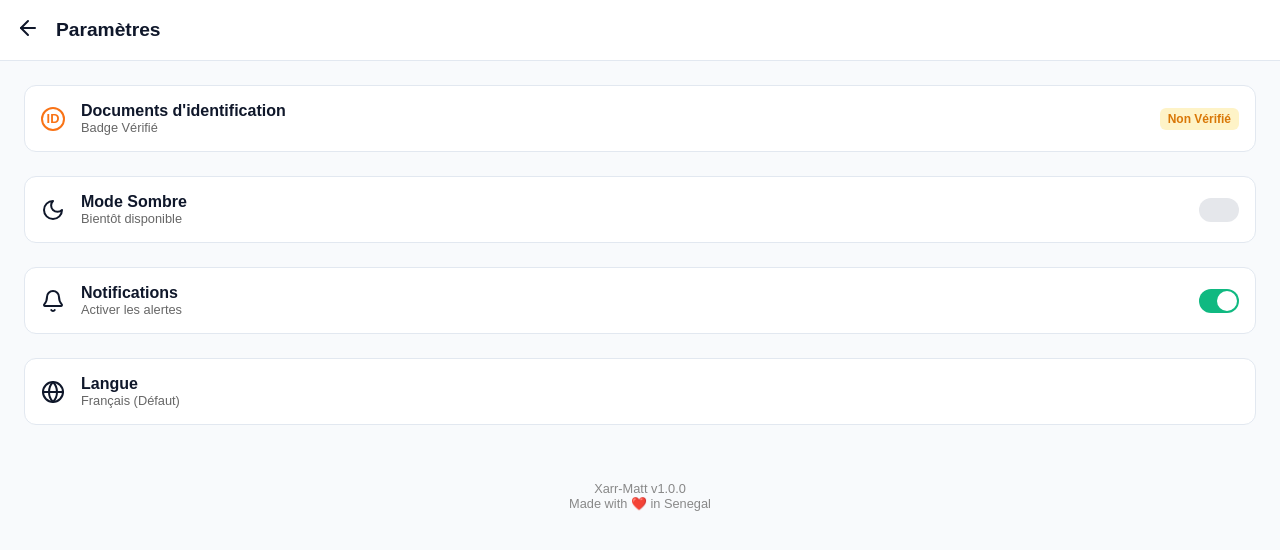
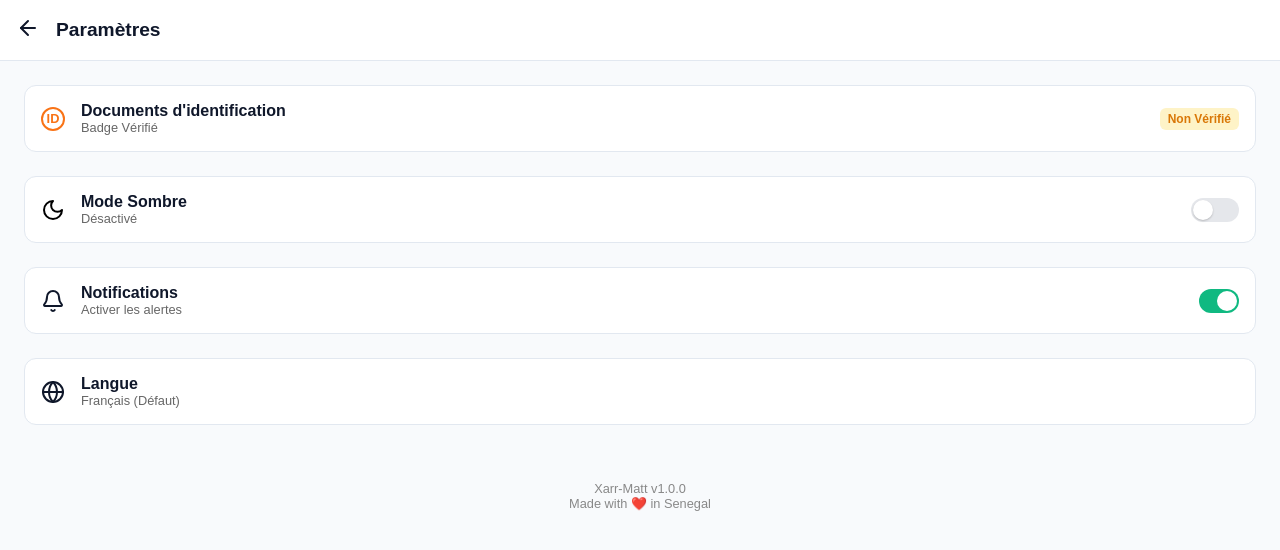
Before and after one commit to Lord-T/Xarr-Matt, a Next.js app: page /settings in a window 1280 px wide. Shown: the top 550 px of the page. Built offline with nearby package versions, Linux system fonts and the light colour scheme.

Commit message:
Feat: Implement Dark Mode and Dynamic Theming

```diff
--- a/src/app/layout.tsx
+++ b/src/app/layout.tsx
@@ -1,6 +1,7 @@
 import type { Metadata } from "next";
 import { Geist, Geist_Mono } from "next/font/google";
 import "./globals.css";
+import { ThemeProvider } from "@/context/ThemeContext";
 
 const geistSans = Geist({
   variable: "--font-geist-sans",
@@ -26,7 +27,9 @@ export default function RootLayout({
   return (
     <html lang="en">
       <body className={`${geistSans.variable} ${geistMono.variable}`}>
-        {children}
+        <ThemeProvider>
+          {children}
+        </ThemeProvider>
       </body>
     </html>
   );
--- a/src/app/settings/page.tsx
+++ b/src/app/settings/page.tsx
@@ -4,7 +4,10 @@ import React from 'react';
 import Link from 'next/link';
 import { ArrowLeft, Moon, Globe, Bell } from 'lucide-react';
 
+import { useTheme } from '@/context/ThemeContext';
+
 export default function SettingsPage() {
+    const { theme, toggleTheme } = useTheme();
     return (
         <div style={{ minHeight: '100vh', backgroundColor: 'var(--background)' }}>
             {/* Header */}
@@ -31,16 +34,29 @@ export default function SettingsPage() {
                     </div>
                 </Link>
 
-                {/* Theme */}
-                <div style={{ backgroundColor: 'white', padding: '1rem', borderRadius: '12px', border: '1px solid var(--border)', display: 'flex', alignItems: 'center', justifyContent: 'space-between' }}>
+                {/* Theme Toggle */}
+                <div
+                    onClick={toggleTheme}
+                    style={{ backgroundColor: 'white', padding: '1rem', borderRadius: '12px', border: '1px solid var(--border)', display: 'flex', alignItems: 'center', justifyContent: 'space-between', cursor: 'pointer' }}
+                >
                     <div style={{ display: 'flex', alignItems: 'center', gap: '1rem' }}>
-                        <Moon size={24} />
+                        <Moon size={24} color={theme === 'dark' ? 'var(--primary)' : 'black'} fill={theme === 'dark' ? 'var(--primary)' : 'none'} />
                         <div>
                             <div style={{ fontWeight: 'bold' }}>Mode Sombre</div>
-                            <div style={{ fontSize: '0.8rem', color: '#666' }}>Bientôt disponible</div>
+                            <div style={{ fontSize: '0.8rem', color: '#666' }}>{theme === 'dark' ? 'Activé' : 'Désactivé'}</div>
                         </div>
                     </div>
-                    <div style={{ width: '40px', height: '24px', backgroundColor: '#E5E7EB', borderRadius: '12px' }}></div>
+                    <div style={{
+                        width: '48px', height: '24px',
+                        backgroundColor: theme === 'dark' ? 'var(--primary)' : '#E5E7EB',
+                        borderRadius: '99px', position: 'relative', transition: 'background-color 0.2s'
+                    }}>
+                        <div style={{
+                            width: '20px', height: '20px', backgroundColor: 'white', borderRadius: '50%',
+                            position: 'absolute', top: '2px', left: theme === 'dark' ? '26px' : '2px',
+                            transition: 'left 0.2s', boxShadow: '0 1px 2px rgba(0,0,0,0.2)'
+                        }} />
+                    </div>
                 </div>
 
                 {/* Notifications */}
--- /dev/null
+++ b/src/context/ThemeContext.tsx
@@ -0,0 +1,61 @@
+'use client';
+
+import React, { createContext, useContext, useEffect, useState } from 'react';
+
+type Theme = 'light' | 'dark';
+
+interface ThemeContextType {
+    theme: Theme;
+    toggleTheme: () => void;
+    primaryColor: string;
+    setPrimaryColor: (color: string) => void;
+}
+
+const ThemeContext = createContext<ThemeContextType | undefined>(undefined);
+
+export function ThemeProvider({ children }: { children: React.ReactNode }) {
+    const [theme, setTheme] = useState<Theme>('light');
+    const [primaryColor, setPrimaryColorState] = useState('#F97316'); // Default Orange
+
+    useEffect(() => {
+        // Load from LocalStorage
+        const savedTheme = localStorage.getItem('theme') as Theme;
+        if (savedTheme) {
+            setTheme(savedTheme);
+            document.documentElement.setAttribute('data-theme', savedTheme);
+        }
+
+        const savedColor = localStorage.getItem('primaryColor');
+        if (savedColor) {
+            setPrimaryColorState(savedColor);
+            document.documentElement.style.setProperty('--primary', savedColor);
+        }
+    }, []);
+
+    const toggleTheme = () => {
+        const newTheme = theme === 'light' ? 'dark' : 'light';
+        setTheme(newTheme);
+        localStorage.setItem('theme', newTheme);
+        document.documentElement.setAttribute('data-theme', newTheme);
+    };
+
+    const setPrimaryColor = (color: string) => {
+        setPrimaryColorState(color);
+        localStorage.setItem('primaryColor', color);
+        document.documentElement.style.setProperty('--primary', color);
+    };
+
+    return (
+        <ThemeContext.Provider value={{ theme, toggleTheme, primaryColor, setPrimaryColor }}>
+            {children}
+        </ThemeContext.Provider>
+    );
+}
+
+export function useTheme() {
+    const context = useContext(ThemeContext);
+    if (context === undefined) {
+        throw new Error('useTheme must be used within a ThemeProvider');
+    }
+    return context;
+}
```
Also changed, not shown: src/app/admin/page.tsx (+7 -5 lines).
